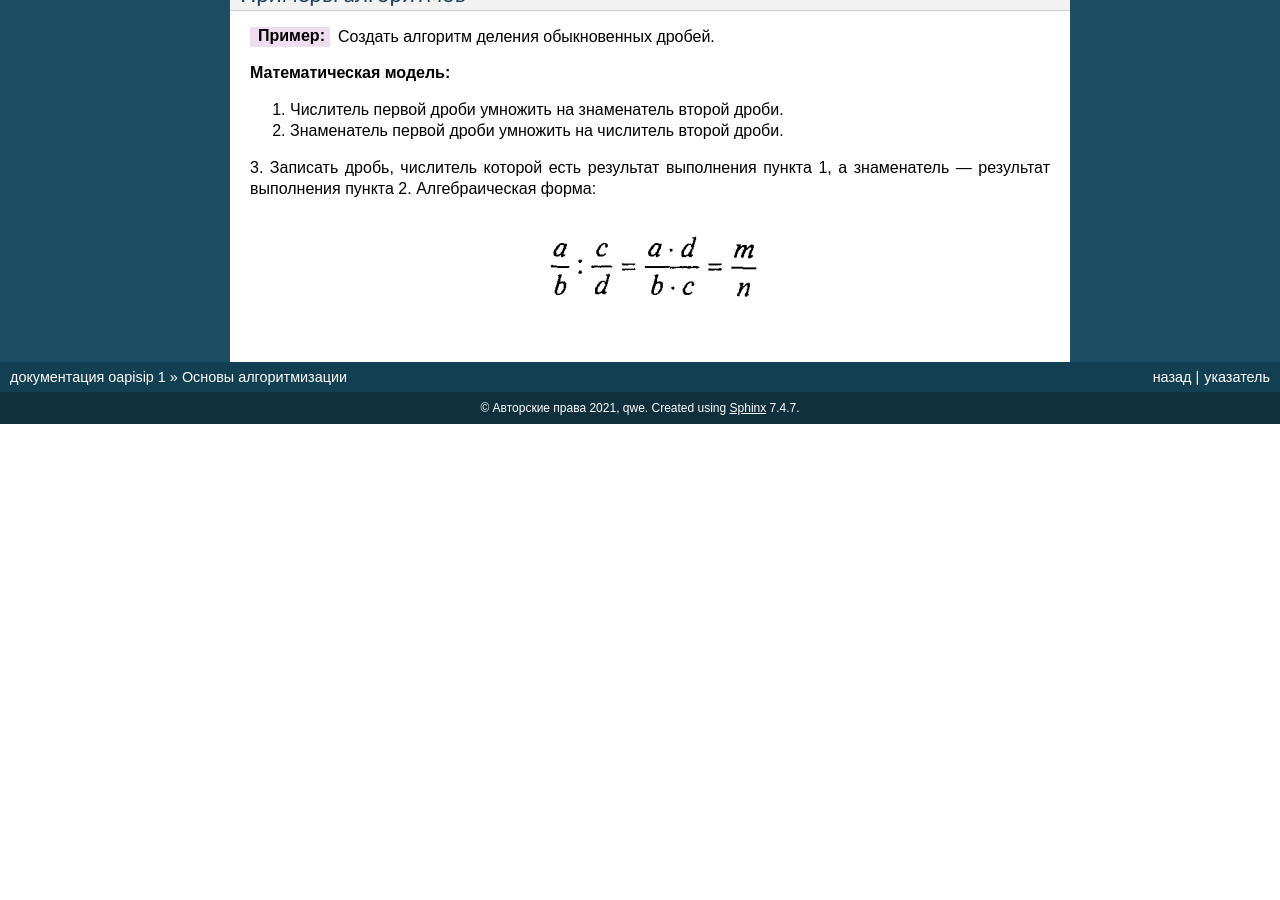
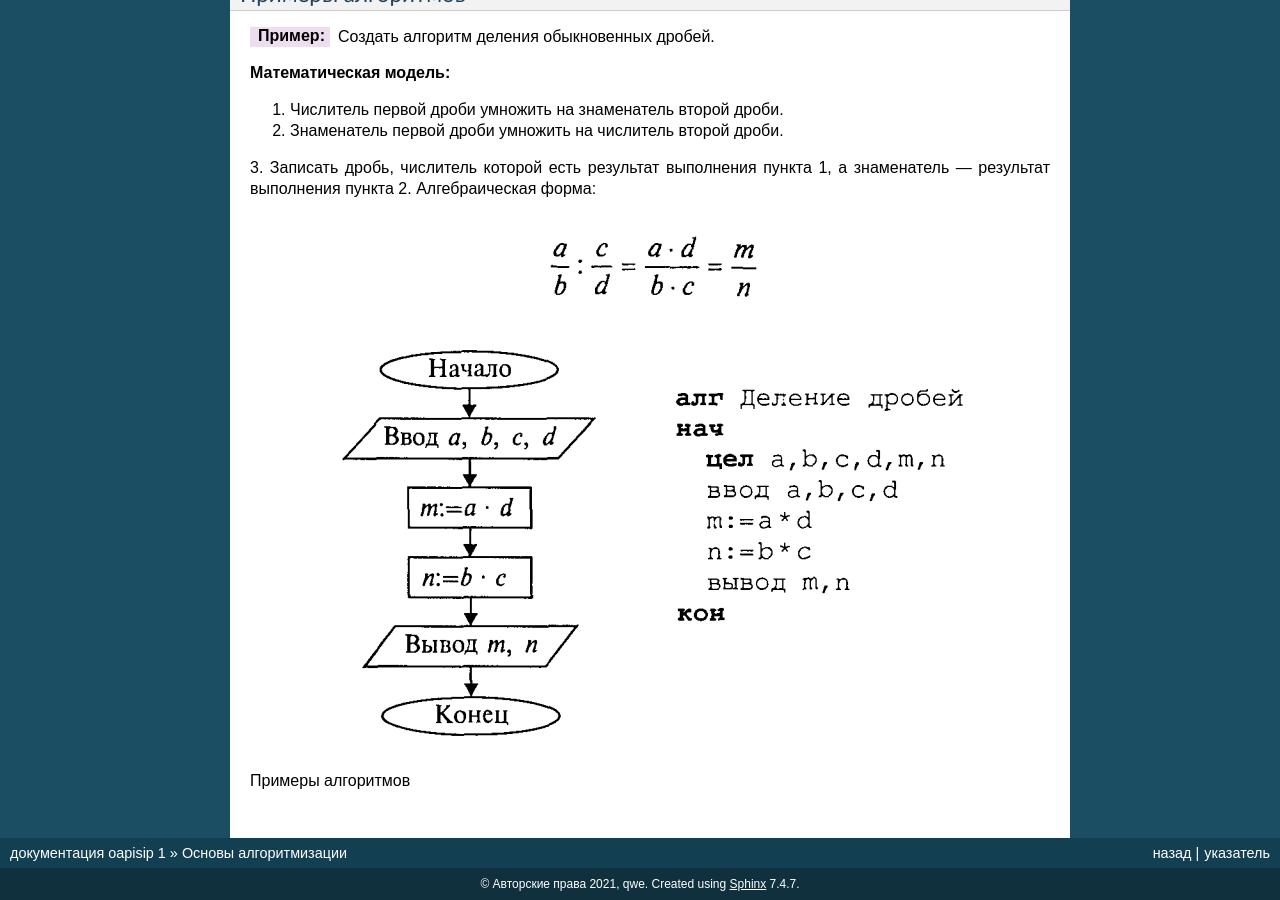
Before and after one commit to rimcupk/oapisip, a Sphinx documentation site: the page built from docs/chapters/01_algo/01_algo.rst, in a window 1280 px wide and 900 px high, scrolled down 7219 px. Built offline with Sphinx 7.4.7, drawn with Linux system fonts in a browser that asks for light colours; before the commit the page ends 7643 px from its top, so only the background shows below that.

Commit message:
Update 01_algo.rst

```diff
--- a/docs/chapters/01_algo/01_algo.rst
+++ b/docs/chapters/01_algo/01_algo.rst
@@ -155,3 +155,12 @@
        :scale: 100 %
        :align: center
        :alt: asda
+
+
+.. figure:: 01_lin_graph.png
+       :scale: 100 %
+       :align: center
+       :alt: asda
+
+
+Примеры алгоритмов
```
